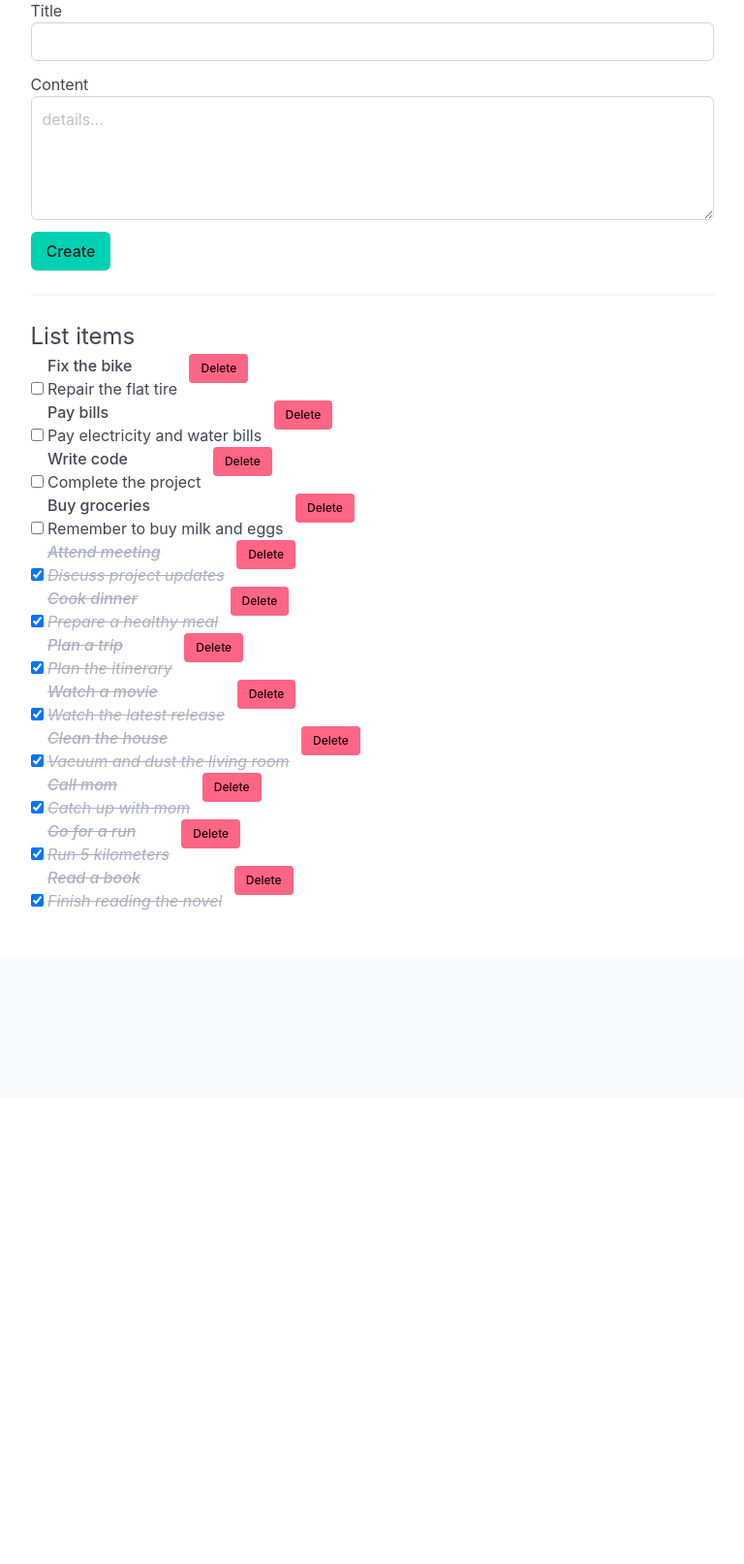
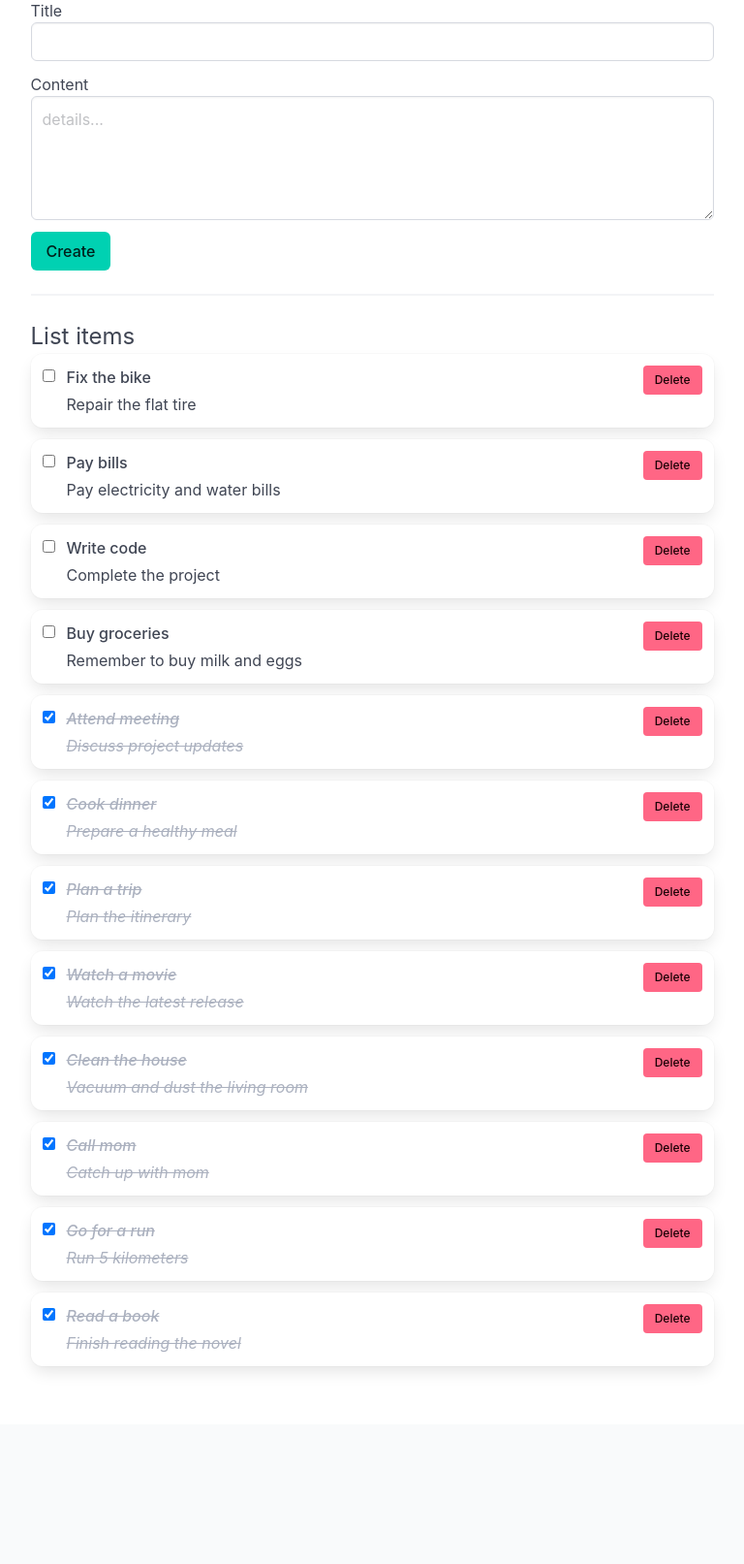
Before and after one commit to aycarl/django-todo, a Django app: page / in a window 1280 px wide. Shown: the part 211-1824 px from the top of the page at 97% size, without its empty margins (256-1024 px from the left). Before the commit the page ends 1150 px from the top, so only its background shows below. Run offline with Django 4.2, Linux system fonts and the light colour scheme; data comes from the database, SQL or seed files in the repository.

Commit message:
style: enhance todo item layout and fix formatting in Makefile

```diff
--- a/todo/templates/todo/_todo_item.html
+++ b/todo/templates/todo/_todo_item.html
@@ -1,20 +1,21 @@
-<div id="todo-item-{{ todo.id }}">
+<div id="todo-item-{{ todo.id }}" class="is-flex is-align-items-flex-start mb-3 p-3 box">
     <input aria-label="Toggle todo"
            type="checkbox"
            name="completed"
+           class="mr-3 mt-1"
            hx-post="{% url 'todo:toggle' todo.id %}"
            hx-target="#todo-list"
            hx-swap="innerHTML"
            {% if todo.completed %}checked{% endif %}
     />
-    <div class="is-inline-block {% if todo.completed %}has-text-grey-light is-italic{% endif %}"
+    <div class="is-flex-grow-1 {% if todo.completed %}has-text-grey-light is-italic{% endif %}"
          {% if todo.completed %}
              style="text-decoration: line-through;"
          {% endif %}>
-        <h3 class="has-text-weight-medium">{{ todo.title }}</h3>
-        <p>{{ todo.content }}</p>
+        <h3 class="has-text-weight-medium mb-1">{{ todo.title }}</h3>
+        <p class="mb-0">{{ todo.content }}</p>
     </div>
-    <button class="button is-danger is-small ml-2"
+    <button class="button is-danger is-small ml-3"
             hx-delete="{% url 'todo:delete_todo' todo.id %}"
             hx-target="#todo-item-{{ todo.id }}"
             hx-swap="outerHTML"
```
Also changed, not shown: 1 other file.
